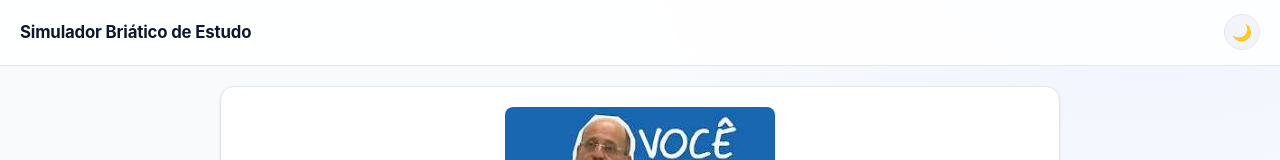
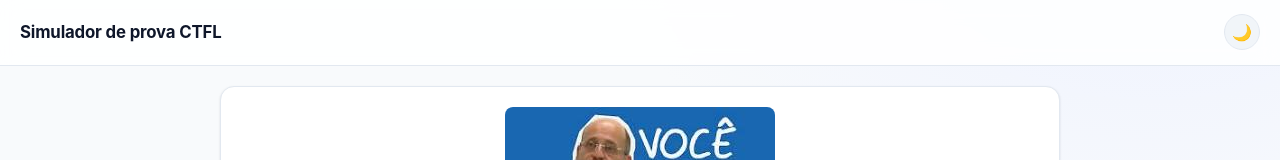
Before and after one commit to tiagojunq/study, a React (Vite) app in the folder quiz/: page / in a window 1280 px wide. Shown: the top 160 px of the page. Built offline with nearby package versions, Linux system fonts and the light colour scheme.

Commit message:
chore(quiz): rename "Simulador Briático de Estudo" to "Simulador de prova CTFL"
https://claude.ai/code/session_01Y7hWaMqXskAdWQ3UaPe9TG

```diff
--- a/quiz/index.html
+++ b/quiz/index.html
@@ -4,7 +4,7 @@
     <meta charset="UTF-8" />
     <meta name="viewport" content="width=device-width, initial-scale=1.0" />
     <meta name="theme-color" content="#4f46e5" />
-    <title>Simulador Briático de Estudo</title>
+    <title>Simulador de prova CTFL</title>
     <script>
       // Set initial theme before React mounts to avoid a flash.
       (function () {
--- a/quiz/src/views/Home.jsx
+++ b/quiz/src/views/Home.jsx
@@ -21,7 +21,7 @@ export default function Home({ onStartModerator, onStartParticipant }) {
   return (
     <div className="app">
       <header className="header">
-        <h1>Simulador Briático de Estudo</h1>
+        <h1>Simulador de prova CTFL</h1>
         <ThemeToggle />
       </header>
       <div className="container">
--- a/quiz/src/views/ModeratorSession.jsx
+++ b/quiz/src/views/ModeratorSession.jsx
@@ -323,7 +323,7 @@ export default function ModeratorSession({ moderatorName, onExit }) {
   return (
     <div className="app">
       <header className="header">
-        <h1>Simulador Briático de Estudo</h1>
+        <h1>Simulador de prova CTFL</h1>
         <div className="meta">
           {startedAt && (
             <span className={timerClass}>
```
